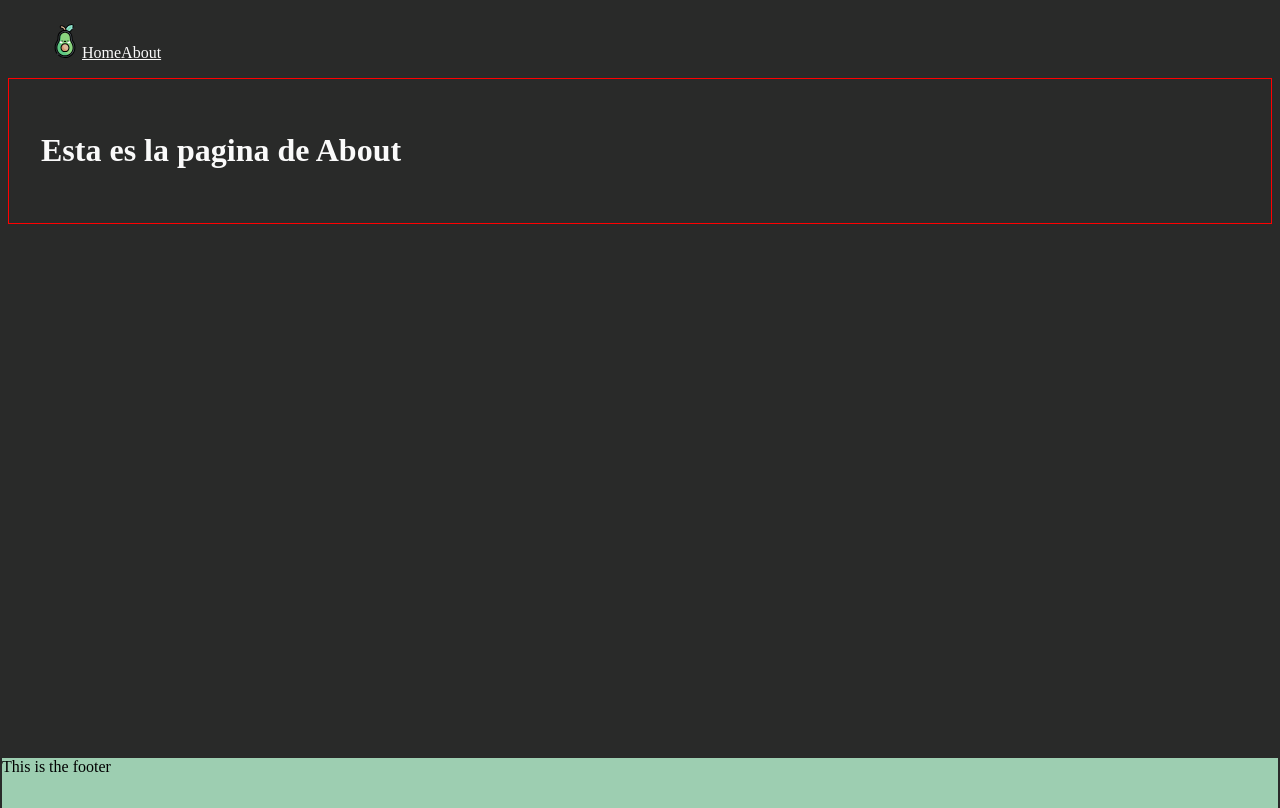
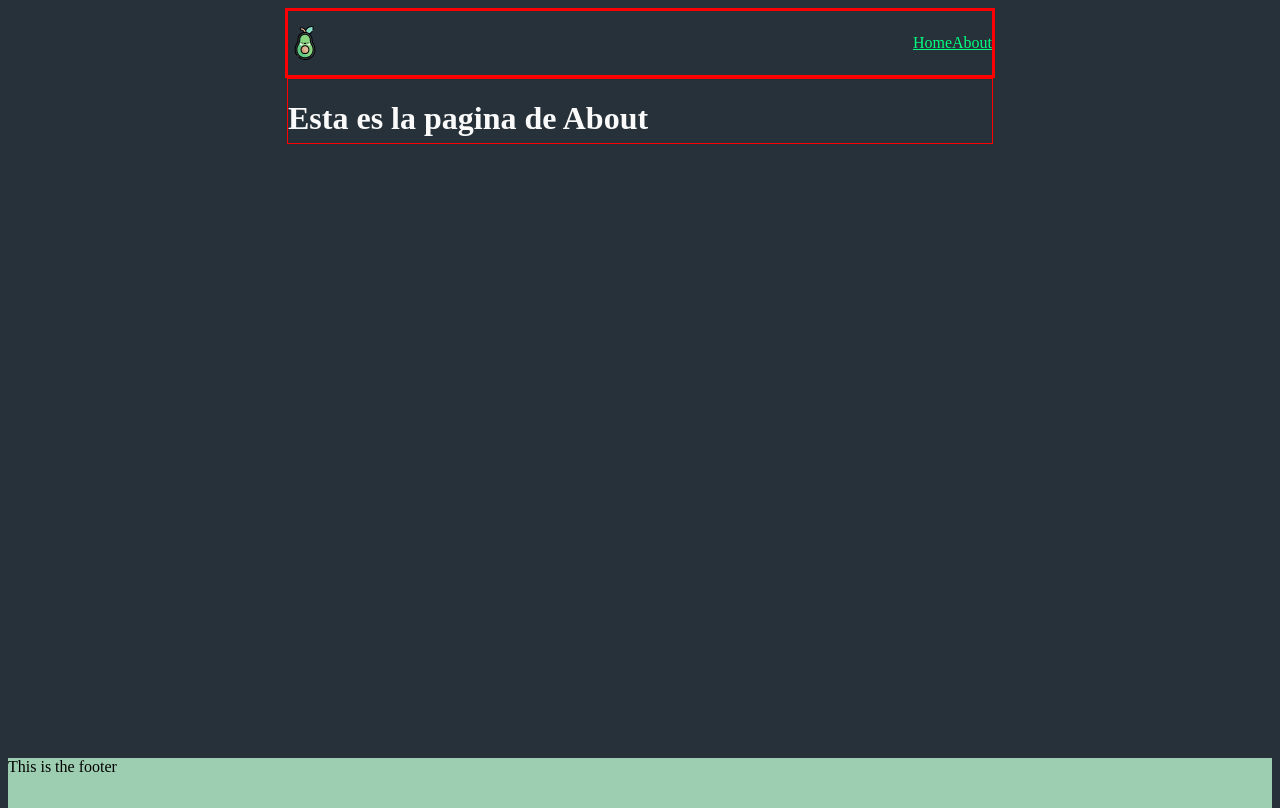
Before and after one commit to GersonEC/avocado-store, a Next.js app: page /about in a window 1280 px wide. Built offline with nearby package versions, Linux system fonts and the light colour scheme.

Commit message:
Add variables and style header and main.

```diff
--- a/components/Layout/Layout.tsx
+++ b/components/Layout/Layout.tsx
@@ -5,7 +5,7 @@ const Layout: React.FC = ({ children }) => {
   return (
     <div className="layout">
       <Navbar />
-      <div className="layout__children">{children}</div>
+      <main className="layout__main">{children}</main>
       <footer>This is the footer</footer>
     </div>
   )
--- a/components/Navbar/Navbar.tsx
+++ b/components/Navbar/Navbar.tsx
@@ -3,9 +3,9 @@ import Avocado from 'styles/SVGIcons/Avocado'
 
 export default function Navbar() {
   return (
-    <nav>
+    <nav className="navbar">
+      <Avocado />
       <menu>
-        <Avocado />
         <Link href="/">
           <a>Home</a>
         </Link>
--- /dev/null
+++ b/containers/AvocadoContainer.tsx
@@ -0,0 +1,3 @@
+export default function AvocadoContainer() {
+  return null
+}
--- /dev/null
+++ b/styles/components/navbar.scss
@@ -0,0 +1,10 @@
+.navbar {
+  display: flex;
+  border: solid red;
+  background-color: $background-color;
+  justify-content: space-between;
+  max-width: 44rem;
+  width: 44rem;
+  height: 4rem;
+  align-items: center;
+}
--- a/styles/global.scss
+++ b/styles/global.scss
@@ -1,5 +1,21 @@
 html,
 body {
   height: 100%;
-  background-color: $dark-background-color;
+  background-color: $background-color;
 }
+
+li {
+  color: $dark-li-color;
+}
+
+h1,
+h2,
+h3,
+h4,
+h5 {
+  color: $dark-heading-color;
+}
+
+a {
+  color: $dark-link-color;
+}
--- a/styles/index.scss
+++ b/styles/index.scss
@@ -14,6 +14,7 @@
 @import 'patlib';*/
 
 // Style components
+@import 'components/navbar';
 /*@import 'components/modal';
 @import 'components/login';
 @import 'components/toast';
--- a/styles/layout.scss
+++ b/styles/layout.scss
@@ -2,23 +2,13 @@
   display: flex;
   flex-direction: column;
   min-height: 100vh;
-
-  &__children {
-    padding: 32px;
+  align-items: center;
+  &__main {
     border: 1px solid red;
+    max-width: 44rem;
+    width: 44rem;
+    height: 4rem;
   }
-}
-
-li {
-  color: $dark-li-color;
-}
-
-h1 {
-  color: $dark-h1-color;
-}
-
-a {
-  color: $dark-li-color;
 }
 
 footer {
@@ -27,4 +17,5 @@ footer {
   block-size: 50px;
   margin-left: -6px;
   margin-right: -6px;
+  inline-size: 100%;
 }
--- a/styles/variables.scss
+++ b/styles/variables.scss
@@ -1,4 +1,5 @@
 $footer-color: #9dceb1;
-$dark-background-color: #292a29;
+$background-color: #273139;
 $dark-li-color: #fafafa;
-$dark-h1-color: #fafafa;
+$dark-heading-color: #fafafa;
+$dark-link-color: #00ff80;
```
